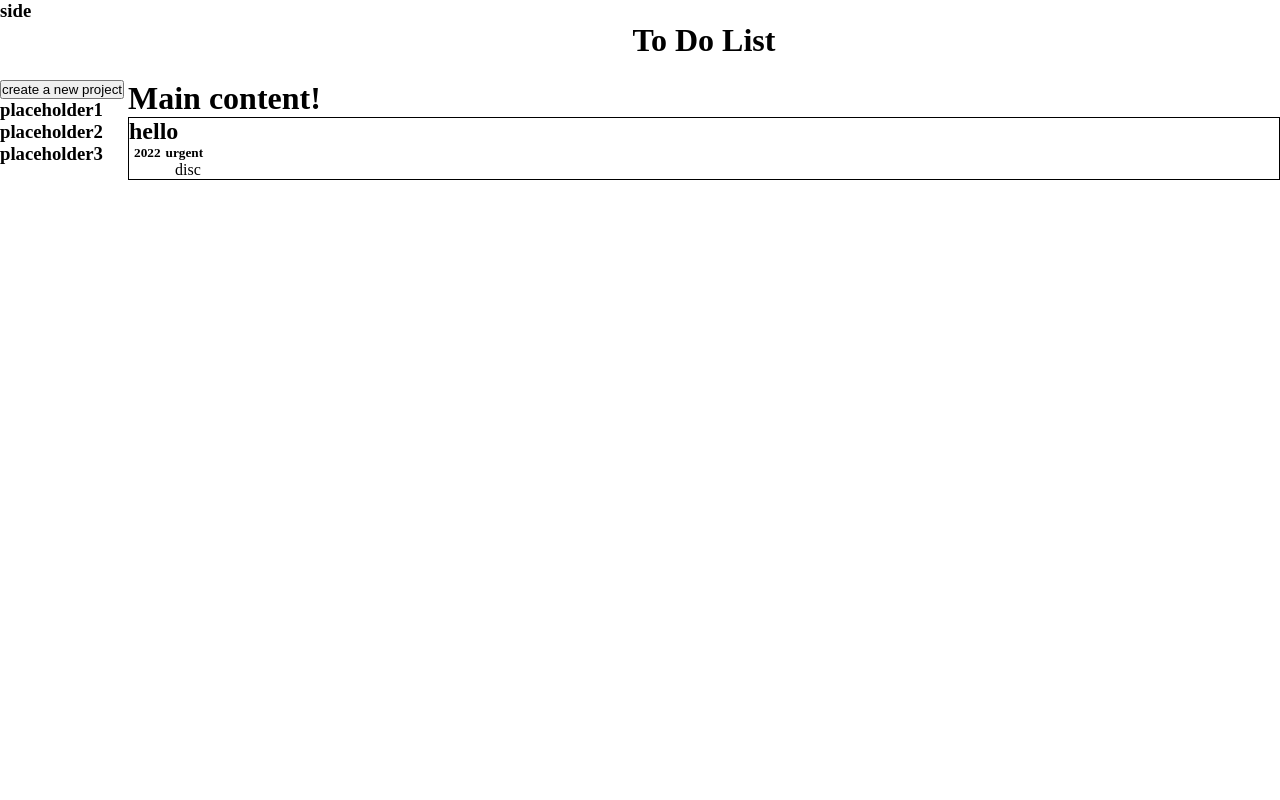
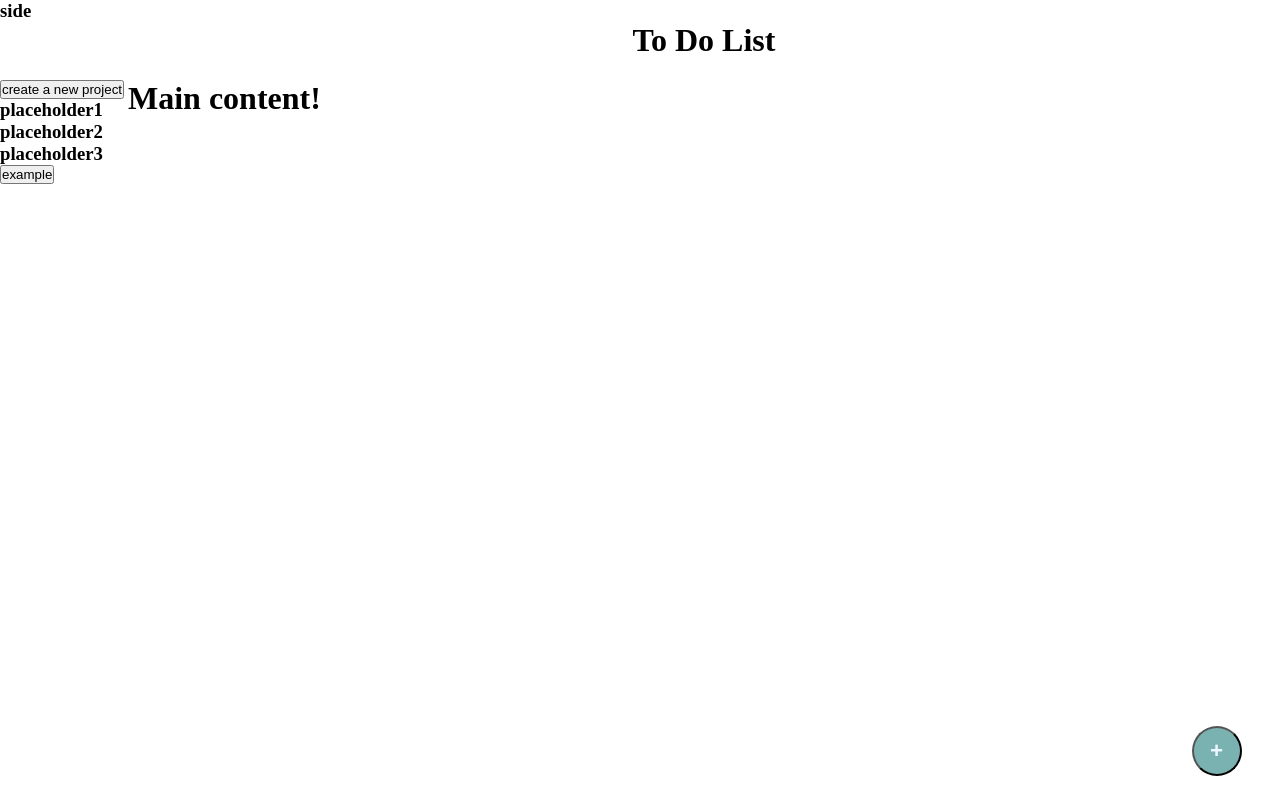
Before and after one commit to bobmcw/odin-to-do-list, a website built with webpack: page src/index.html in a window 1280 px wide. Built offline with nearby package versions, Linux system fonts and the light colour scheme.

Commit message:
started work on adding tasks to project

```diff
--- a/src/index.html
+++ b/src/index.html
@@ -23,5 +23,6 @@
             <h1>Main content!</h1>
         </div>
     </div>
+    <button class="addTask"><h3>+</h3></button>
 </body>
 </html>
--- a/src/index.js
+++ b/src/index.js
@@ -1,4 +1,4 @@
-import createProject from './project';
+import createProject, { addTaskToProject } from './project';
 import './style.css'
 import './task'
 import createTask from './task';
@@ -8,4 +8,5 @@ projectButton.addEventListener("click", () =>{
     createProject();
 });
 const body = document.querySelector(".content");
-body.appendChild(createTask("hello","disc","2022","urgent"))
+const exampleProject = createProject("example");
+addTaskToProject(exampleProject,createTask("hello","disc","2022","urgent"));
--- a/src/project.js
+++ b/src/project.js
@@ -1,21 +1,37 @@
-class Project{
+export class Project{
     constructor(name){
         this.name = name;
-        this.tasks = []
+        this._tasks = [];
     }
-   set newTask(Task){
-    this.tasks.append(Task);
+   set newTask(task){
+    this._tasks.push(task);
+   }
+   get getTasks(){
+    return this._tasks;
    }
 }
-const newProject = () =>{
-    return new Project(prompt("name"));
+const newProject = (name) =>{
+    return new Project(name);
+}
+export function addTaskToProject(project,task){
+    project.newTask = task;
+}
+const renderProject = (project) => {
+    const taskSection = document.querySelector(".content");
+    taskSection.innerHTML = "";
+    project.getTasks.forEach(task => {
+       console.log(task.formaredTask)
+       taskSection.appendChild(task.formaredTask)
+    });
+}
+export default function createProject(name){
+    const project = newProject(name);
+    const projectTab = document.querySelector(".sidePanel");
+    const linkToProject = Object.assign(document.createElement("button"),{innerText: project.name});
+    linkToProject.addEventListener("click",() => {
+        renderProject(project);
+    });
+    projectTab.appendChild(linkToProject);
+    return project
 
 }
-export default function createProject(){
-    const project = newProject();
-    const projectTab = document.querySelector(".sidePanel");
-    const linkToProject = Object.assign(document.createElement("button"),{innerText: project.name});
-    projectTab.appendChild(linkToProject);
-
-
-}
--- a/src/style.css
+++ b/src/style.css
@@ -30,3 +30,18 @@ body{
 .task{
     border: 1px solid black;
 }
+.addTask{
+    display: flex;
+    align-items: center;
+    justify-content: center;
+    position: fixed;
+    right: 3%;
+    bottom: 3%;
+    border-radius: 50%;
+    width: 50px;
+    height: 50px;
+    font-size: larger;
+    background-color: #7AB2B2;
+    color: #EEF7FF;
+    text-align: center;
+}
--- a/src/task.js
+++ b/src/task.js
@@ -25,8 +25,7 @@ class Task {
         return formated;
     }
 }
-
 export default function createTask(name,discription,dueDate,priority){
     const task = new Task(name,discription,dueDate,priority);
-    return task.formatedTask;
+    return task;
 }
```
